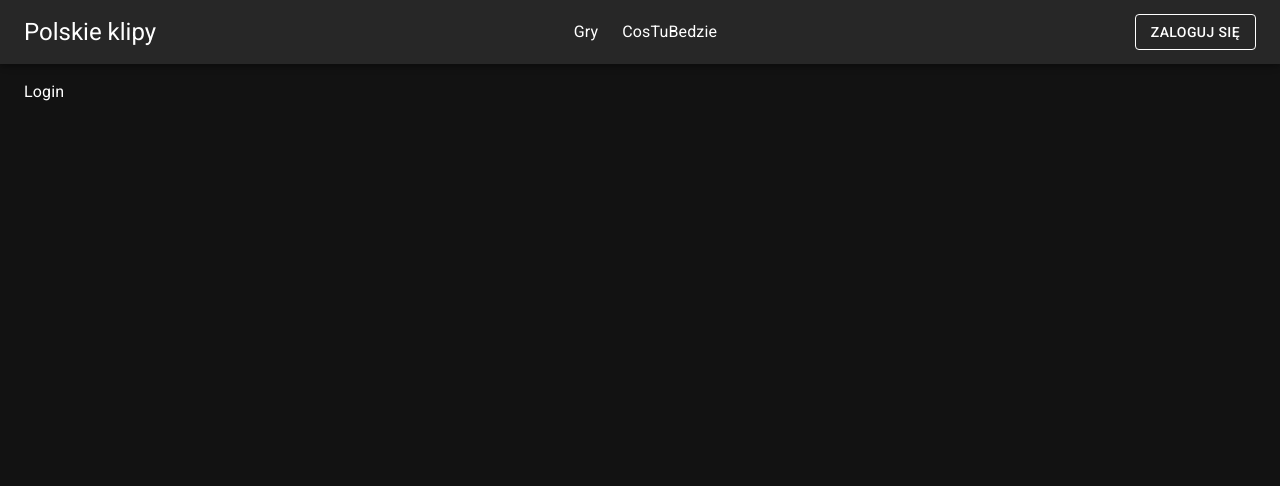
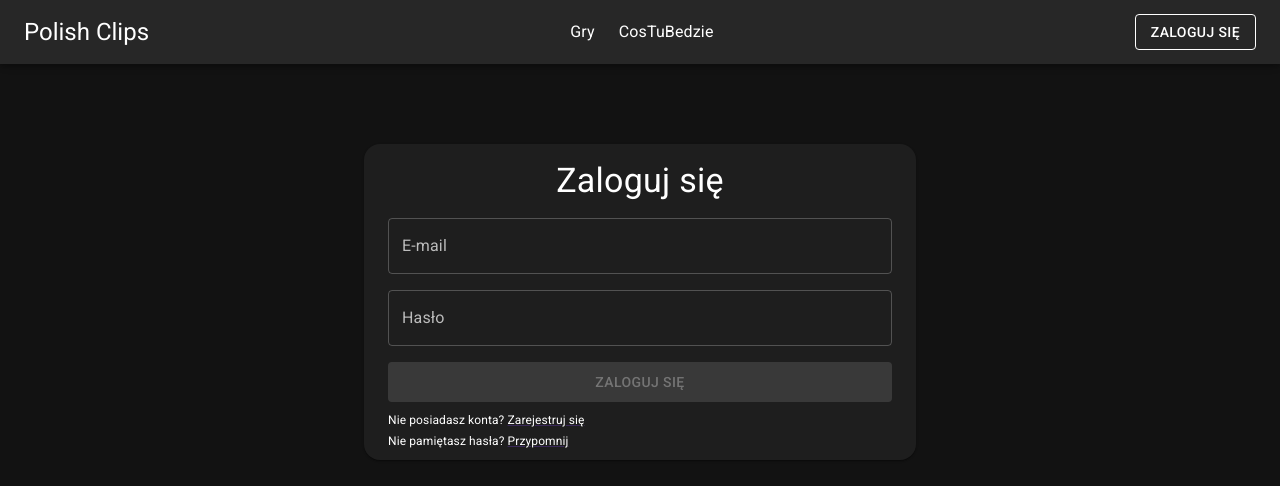
Before and after one commit to kosiu1231/Polish-Clips-App, a React (Create React App) app: page /logowanie in a window 1280 px wide. Shown: the top 486 px of the page. Built offline with nearby package versions, Linux system fonts and the light colour scheme.

Commit message:
Add Login page

```diff
--- /dev/null
+++ b/src/Contexts/AuthProvider.js
@@ -0,0 +1,15 @@
+import { createContext, useState } from "react";
+
+const AuthContext = createContext({});
+
+export const AuthProvider = ({ children }) => {
+    const [auth, setAuth] = useState({});
+
+    return (
+        <AuthContext.Provider value={{ auth, setAuth }}>
+            {children}
+        </AuthContext.Provider>
+    );
+};
+
+export default AuthContext;
--- a/src/components/ClipsList.js
+++ b/src/components/ClipsList.js
@@ -14,7 +14,9 @@ import ThumbUpOutlinedIcon from "@mui/icons-material/ThumbUpOutlined";
 import { Link as RouterLink } from "react-router-dom";
 
 function ClipsList() {
-    const [url] = useState("https://localhost:7064/api/clips");
+    const [url] = useState(
+        "https://localhost:7064/api/clips?SortBy=CreatedAt&IsDescending=true"
+    );
     const { data: clips, isLoading, error } = useGetFetch(url);
 
     return (
--- a/src/components/Navbar.js
+++ b/src/components/Navbar.js
@@ -21,7 +21,7 @@ function Navbar() {
                         component={RouterLink}
                         to="/"
                     >
-                        Polskie klipy
+                        Polish Clips
                     </Link>
                 </Typography>
                 <Stack
@@ -69,10 +69,13 @@ function Navbar() {
                     <Button
                         sx={{
                             color: "white",
+                            textDecoration: "none",
                             borderColor: "white",
                             "&:hover": { borderColor: "white" },
                         }}
                         variant="outlined"
+                        as={RouterLink}
+                        to="/logowanie"
                     >
                         Zaloguj się
                     </Button>
--- a/src/index.js
+++ b/src/index.js
@@ -4,6 +4,7 @@ import "./index.css";
 import App from "./App";
 import { CssBaseline, ThemeProvider, createTheme } from "@mui/material";
 import { deepPurple } from "@mui/material/colors";
+import { AuthProvider } from "./Contexts/AuthProvider";
 
 const darkTheme = createTheme({
     palette: {
@@ -16,7 +17,9 @@ const root = ReactDOM.createRoot(document.getElementById("root"));
 root.render(
     <ThemeProvider theme={darkTheme}>
         <CssBaseline enableColorScheme />
-        <App />
+        <AuthProvider>
+            <App />
+        </AuthProvider>
     </ThemeProvider>
 );
 
--- a/src/pages/Login.js
+++ b/src/pages/Login.js
@@ -1,7 +1,156 @@
-import React from "react";
+import {
+    Box,
+    Button,
+    Card,
+    Container,
+    Link,
+    TextField,
+    Typography,
+} from "@mui/material";
+import React, { useContext, useEffect, useRef, useState } from "react";
+import { Link as RouterLink, useNavigate } from "react-router-dom";
+import AuthContext from "../Contexts/AuthProvider";
 
 function Login() {
-    return <div>Login</div>;
+    const { setAuth } = useContext(AuthContext);
+    const emailRef = useRef();
+    const errRef = useRef();
+    const navigate = useNavigate();
+
+    const [email, setEmail] = useState("");
+    const [pwd, setPwd] = useState("");
+    const [errMsg, setErrMsg] = useState("");
+
+    const [url] = useState(`https://localhost:7064/auth/login`);
+
+    useEffect(() => {
+        emailRef.current.focus();
+    }, []);
+
+    useEffect(() => {
+        setErrMsg("");
+    }, [email, pwd]);
+
+    const handleSubmit = async (e) => {
+        e.preventDefault();
+
+        const userInfo = {
+            email: email,
+            password: pwd,
+        };
+
+        try {
+            const res = await fetch(url, {
+                method: "POST",
+                headers: {
+                    accept: "text/plain",
+                    "Content-Type": "application/json",
+                },
+                body: JSON.stringify(userInfo),
+            });
+
+            const data = await res.json();
+
+            if (!res.ok) {
+                throw Error(data.message);
+            }
+
+            const accessToken = data.data.token;
+            const role = data.data.user.role;
+            const username = data.data.user.username;
+            setAuth({ email, username, pwd, role, accessToken });
+            navigate("/");
+        } catch (err) {
+            setErrMsg(err.message);
+            errRef.current.focus();
+        }
+    };
+
+    return (
+        <Container maxWidth="sm">
+            <Card
+                sx={{
+                    mt: 8,
+                    display: "flex",
+                    flexDirection: "column",
+                    alignItems: "center",
+                    borderRadius: 4,
+                }}
+            >
+                <Typography variant="h4" component="h3" sx={{ pt: 2 }}>
+                    Zaloguj się
+                </Typography>
+
+                <Box
+                    component="form"
+                    onSubmit={handleSubmit}
+                    sx={{ py: 1, px: 3, width: "100%" }}
+                >
+                    <TextField
+                        type="text"
+                        id="email"
+                        label="E-mail"
+                        ref={emailRef}
+                        autoComplete="off"
+                        onChange={(e) => setEmail(e.target.value)}
+                        fullWidth
+                        sx={{ my: 1 }}
+                    ></TextField>
+
+                    <TextField
+                        type="password"
+                        id="pwd"
+                        label="Hasło"
+                        onChange={(e) => setPwd(e.target.value)}
+                        fullWidth
+                        sx={{ my: 1 }}
+                    ></TextField>
+
+                    <Typography
+                        variant="p"
+                        m={0.5}
+                        ref={errRef}
+                        display={errMsg ? "block" : "none"}
+                        aria-live="assertive"
+                    >
+                        {errMsg}
+                    </Typography>
+
+                    <Button
+                        type="submit"
+                        fullWidth
+                        sx={{ mt: 1, mb: 1, py: 1 }}
+                        variant="contained"
+                        disabled={!email || !pwd ? true : false}
+                    >
+                        Zaloguj się
+                    </Button>
+
+                    <Typography variant="subtitle1" fontSize={12}>
+                        Nie posiadasz konta?{" "}
+                        <Link
+                            sx={{ color: "white" }}
+                            component={RouterLink}
+                            to="/rejestracja"
+                        >
+                            Zarejestruj się
+                        </Link>
+                    </Typography>
+
+                    <Typography variant="subtitle1" fontSize={12}>
+                        Nie pamiętasz hasła?{" "}
+                        <Link
+                            sx={{ color: "white" }}
+                            component={RouterLink}
+                            to="/przypomnijhaslo"
+                        >
+                            Przypomnij
+                        </Link>
+                    </Typography>
+                </Box>
+            </Card>
+        </Container>
+    );
 }
 
 export default Login;
--- a/src/pages/Register.js
+++ b/src/pages/Register.js
@@ -121,7 +121,7 @@ function Register() {
                 }}
             >
                 <Typography variant="h4" component="h3" sx={{ pt: 2 }}>
-                    Rejestracja
+                    Zarejestruj się
                 </Typography>
 
                 <Box
@@ -301,13 +301,12 @@ function Register() {
                         Zarejestruj się
                     </Button>
                     <Typography variant="subtitle1" fontSize={12}>
-                        Posiadasz konto?
+                        Posiadasz konto?{" "}
                         <Link
                             sx={{ color: "white" }}
                             component={RouterLink}
                             to="/logowanie"
                         >
-                            {" "}
                             Zaloguj się
                         </Link>
                     </Typography>
```
